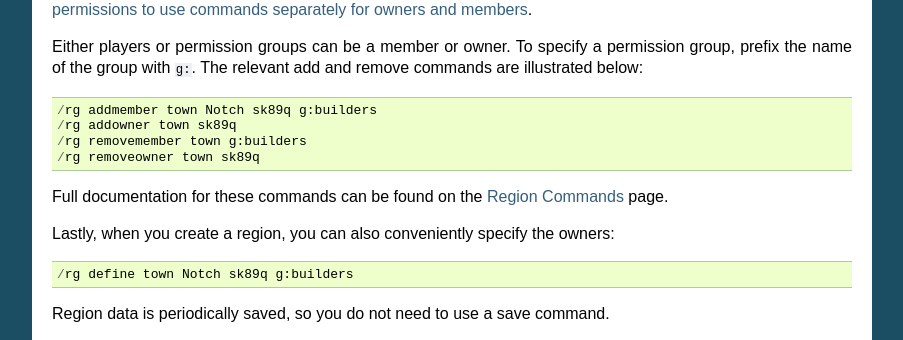
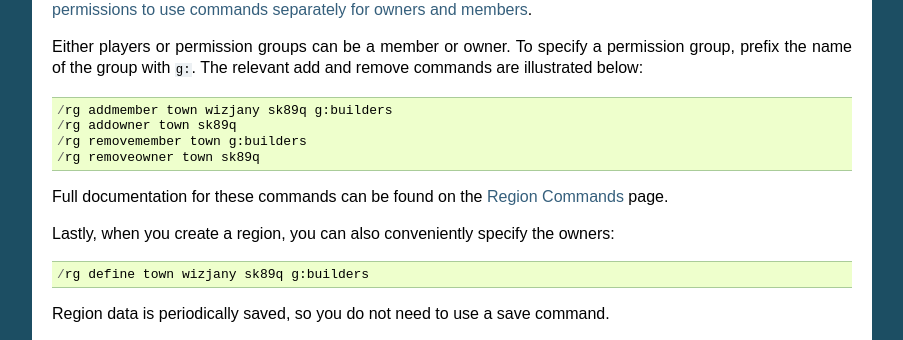
Before and after one commit to aurorasmiles/WorldGuardDocs, a Sphinx documentation site: the page built from source/regions/quick-start.rst, in a window 1280 px wide and 900 px high, scrolled down 601 px. Shown: the part 157-497 px from the top of the window, without its empty margins (198-1101 px from the left). Built offline with Sphinx 7.4.7, drawn with Linux system fonts in a browser that asks for light colours.

```diff
--- a/source/regions/quick-start.rst
+++ b/source/regions/quick-start.rst
@@ -36,7 +36,7 @@
 
 Either players or permission groups can be a member or owner. To specify a permission group, prefix the name of the group with ``g:``. The relevant add and remove commands are illustrated below::
 
-    /rg addmember town Notch sk89q g:builders
+    /rg addmember town wizjany sk89q g:builders
     /rg addowner town sk89q
     /rg removemember town g:builders
     /rg removeowner town sk89q
@@ -45,7 +45,7 @@
 
 Lastly, when you create a region, you can also conveniently specify the owners::
 
-    /rg define town Notch sk89q g:builders
+    /rg define town wizjany sk89q g:builders
 
 Region data is periodically saved, so you do not need to use a save command.
 
```
